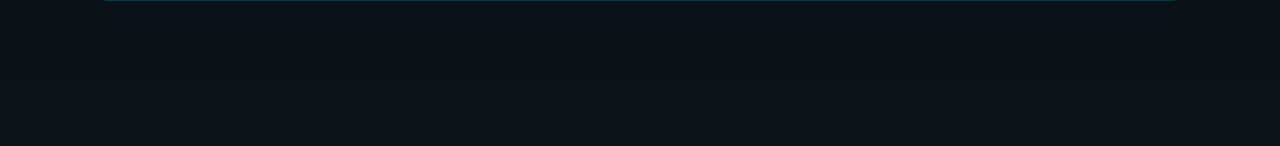
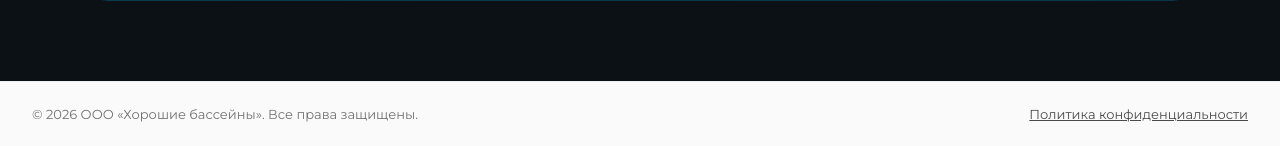
Before and after one commit to romprogramist/good_pools, a web app: file models.html in a window 1280 px wide. Shown: the part 883-1029 px from the top of the page. Before the commit the page ends 884 px from the top, so only its background shows below. Run offline with its HTML, style and script files only (its server is not run), Linux system fonts and the light colour scheme.

Commit message:
feat(footer): add privacy policy link on all 4 public pages
Co-Authored-By: Claude Opus 4.7 (1M context) <noreply@anthropic.com>

```diff
--- a/catalog.html
+++ b/catalog.html
@@ -359,6 +359,11 @@
 
 </section>
 
+  <div class="page-bottom">
+    <span>&copy; 2026 ООО «Хорошие бассейны». Все права защищены.</span>
+    <a href="/privacy.html" class="page-bottom__policy">Политика конфиденциальности</a>
+  </div>
+
   <button type="button" class="floating-cta" data-quiz-open aria-label="Рассчитать стоимость">
     <svg class="floating-cta__icon" viewBox="0 0 24 24" fill="none" stroke="currentColor" stroke-width="2" stroke-linecap="round" stroke-linejoin="round" aria-hidden="true">
       <rect x="4" y="2" width="16" height="20" rx="2"/>
--- a/css/style.css
+++ b/css/style.css
@@ -3905,3 +3905,34 @@ body.models-dark .work-meta { color: #22d3ee; }
   .ask-submit { transition: none; }
   .ask-submit:hover { transform: none; }
 }
+
+/* Privacy link in footer-bottom (index.html) */
+.footer-policy-link {
+  margin-left: 16px;
+  color: rgba(255,255,255,.7);
+  text-decoration: underline;
+  font-size: 13px;
+}
+.footer-policy-link:hover { color: #fff; }
+
+/* Mini bottom bar for pages without full footer (catalog, models, portfolio) */
+.page-bottom {
+  display: flex;
+  justify-content: space-between;
+  align-items: center;
+  flex-wrap: wrap;
+  gap: 12px;
+  padding: 24px 32px;
+  border-top: 1px solid #eee;
+  font-size: 13px;
+  color: rgba(0,0,0,.55);
+  background: #fafafa;
+}
+.page-bottom__policy {
+  color: rgba(0,0,0,.7);
+  text-decoration: underline;
+}
+.page-bottom__policy:hover { color: #0ea5e9; }
+@media (max-width: 600px) {
+  .page-bottom { flex-direction: column; align-items: flex-start; padding: 20px 16px; }
+}
--- a/index.html
+++ b/index.html
@@ -473,6 +473,7 @@
     </div>
     <div class="footer-bottom">
       <span>&copy; 2026 Хорошие Бассейны. Все права защищены.</span>
+      <a href="/privacy.html" class="footer-policy-link">Политика конфиденциальности</a>
     </div>
   </footer>
 
--- a/models.html
+++ b/models.html
@@ -122,6 +122,11 @@
   <script src="js/models.js?v=20260416l"></script>
   <script src="js/interest-tracker.js?v=20260504"></script>
   <script src="js/interest-popup.js?v=20260504"></script>
+  <div class="page-bottom">
+    <span>&copy; 2026 ООО «Хорошие бассейны». Все права защищены.</span>
+    <a href="/privacy.html" class="page-bottom__policy">Политика конфиденциальности</a>
+  </div>
+
   <button type="button" class="floating-cta" data-quiz-open aria-label="Рассчитать стоимость">
     <svg class="floating-cta__icon" viewBox="0 0 24 24" fill="none" stroke="currentColor" stroke-width="2" stroke-linecap="round" stroke-linejoin="round" aria-hidden="true">
       <rect x="4" y="2" width="16" height="20" rx="2"/>
--- a/portfolio.html
+++ b/portfolio.html
@@ -114,6 +114,11 @@
   <script src="js/main.js"></script>
   <script src="js/gallery-modal.js?v=20260416l"></script>
   <script src="js/portfolio.js?v=20260416l"></script>
+  <div class="page-bottom">
+    <span>&copy; 2026 ООО «Хорошие бассейны». Все права защищены.</span>
+    <a href="/privacy.html" class="page-bottom__policy">Политика конфиденциальности</a>
+  </div>
+
   <button type="button" class="floating-cta" data-quiz-open aria-label="Рассчитать стоимость">
     <svg class="floating-cta__icon" viewBox="0 0 24 24" fill="none" stroke="currentColor" stroke-width="2" stroke-linecap="round" stroke-linejoin="round" aria-hidden="true">
       <rect x="4" y="2" width="16" height="20" rx="2"/>
```
